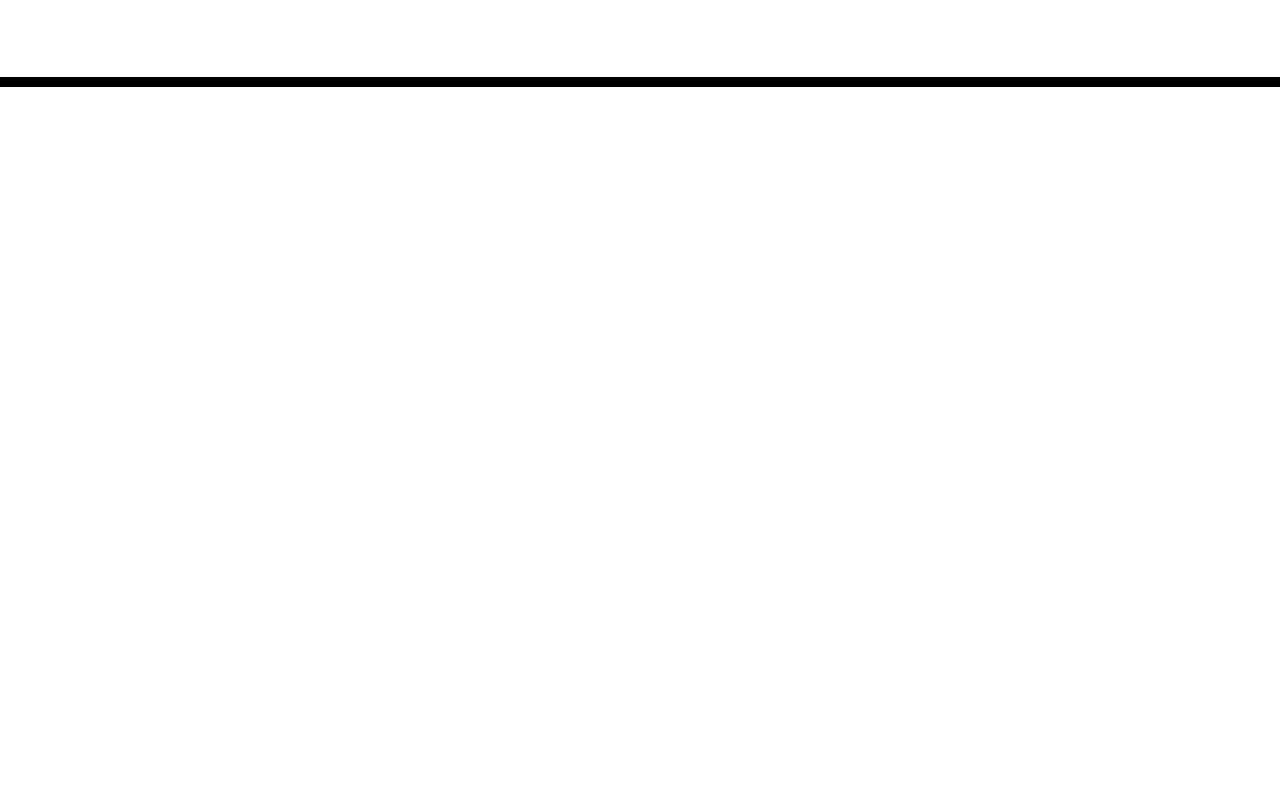
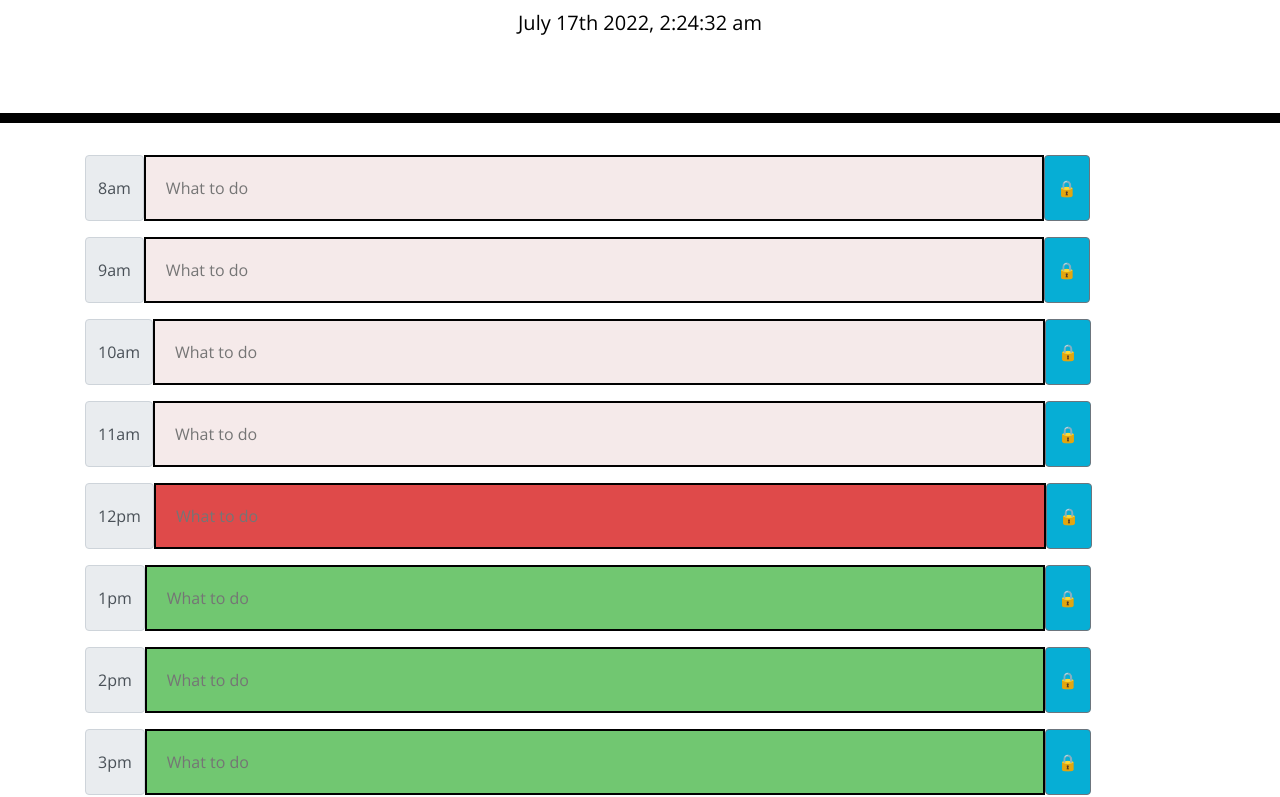
Before and after one commit to Hoffalypse/Schedule-Maker, a plain HTML site: page index.html in a window 1280 px wide. Shown: the part 181-978 px from the top of the page. Before the commit the page ends 800 px from the top, so only its background shows below. Drawn offline with nearby package versions, Linux system fonts and the light colour scheme.

Commit message:
basic page setup complete

```diff
--- a/assets/script.js
+++ b/assets/script.js
@@ -1,11 +1,54 @@
 
 //display current date on top of the page
+let timeEl = $('#currentDay');
+let date = moment().format('MMMM Do YYYY, h:mm:ss a');
+timeEl.append(date);
 
-const time = moment().format('MMMM Do YYYY, h:mm:ss a');
+//display timeblocks for working hours of the day
+let container = $('.container');
+let timeBlock = $('#timeBlock');
 
-alert(time);
-//display timeblocks for working hours of the day
+
+let t = 1;
+let times = [
+    '8am',
+    '9am',
+    '10am',
+    '11am',
+    '12pm',
+    '1pm',
+    '2pm',
+    '3pm',
+    '4pm',
+    '5pm'
+
+]
+for (let i = 0; i < times.length; i++) {
+    let blocks = $(`#${times[i]}`);
+    blocks.attr('class', 'time-block');
+    blocks.text(times[i]);
+    timeBlock.append(blocks);
+
+//gets  current time in correct syntax from moment
+    let current = moment().format('ha');
+
 //color code time blocks for past present and future
+    if ('12pm' == times[i]) {
+    blocks.attr('class','green')
+}
+else if ('12pm' == times[i-t]) {
+    blocks.attr('class','yellow')
+    t++;
+    }
+//     let inputTodo = $('<span>');
+
+//     blocks.append(inputTodo);
+}
+
 //enter info into each timeblock
+
+
+
+
 //save timeblock info into local storage
 // when page is refreshed, saved events persist
--- a/assets/style.css
+++ b/assets/style.css
@@ -20,14 +20,35 @@ textarea {
   border-radius: 0;
   border-bottom: 10px solid black;
 }
+.green {
+  background-color: rgb(223, 74, 74);
+  list-style: none;
+  text-align: left;
+  padding:20px;
+  border: 2px solid black;
 
+}
+.yellow {
+  background-color: rgb(113, 199, 113);
+  list-style: none;
+  text-align: left;
+  padding:20px;
+  border: 2px solid black;
+
+}
 .description {
   white-space: pre-wrap;
 }
+.btn  {
+  background-color: #06aed5;
+}
 
 .time-block {
-  text-align: center;
-  border-radius: 15px;
+
+  text-align: left;
+  background-color: rgb(245, 234, 234);
+  padding:20px;
+  border: 2px solid black;
 }
 
 .row {
--- a/index.html
+++ b/index.html
@@ -28,9 +28,60 @@
       <p class="lead">A simple calendar app for scheduling your work day</p>
       <p id="currentDay" class="lead"></p>
     </header>
-    <div class="container">
-      <!-- Timeblocks go here -->
-    </div>
+    <section class="container">
+
+      <div class="input-group mb-3">
+        <span class="input-group-text" id="basic-addon1">8am</span>
+        <input id ="8am" type="text" style ="width: 900px;" class="form-control" placeholder="What to do" aria-label="What to do" aria-describedby="button-addon2">
+        <button class="btn btn-outline-secondary" type="button" id="button-addon2">🔒</button>
+      </div>
+      <div class="input-group mb-3">
+        <span class="input-group-text" id="basic-addon1">9am</span>
+        <input id ="9am" type="text" style ="width: 900px;" class="form-control" placeholder="What to do" aria-label="What to do" aria-describedby="button-addon2">
+        <button class="btn btn-outline-secondary" type="button" id="button-addon2">🔒</button>
+      </div>
+      <div class="input-group mb-3">
+        <span class="input-group-text" id="basic-addon1">10am</span>
+        <input id ="10am" type="text" style ="width: 892px;"class="form-control" placeholder="What to do" aria-label="What to do" aria-describedby="button-addon2">
+        <button class="btn btn-outline-secondary" type="button" id="button-addon2">🔒</button>
+      </div>
+      <div class="input-group mb-3">
+        <span class="input-group-text" id="basic-addon1">11am</span>
+        <input id ="11am" type="text"style ="width: 892px;" class="form-control" placeholder="What to do" aria-label="What to do" aria-describedby="button-addon2">
+        <button class="btn btn-outline-secondary" type="button" id="button-addon2">🔒</button>
+      </div>
+      <div class="input-group mb-3">
+        <span class="input-group-text" id="basic-addon1">12pm</span>
+        <input id ="12pm" type="text"style ="width: 892px;" class="form-control" placeholder="What to do" aria-label="What to do" aria-describedby="button-addon2">
+        <button class="btn btn-outline-secondary" type="button" id="button-addon2">🔒</button>
+      </div>
+      <div class="input-group mb-3">
+        <span class="input-group-text" id="basic-addon1">1pm</span>
+        <input id ="1pm" type="text"style ="width: 900px;" class="form-control" placeholder="What to do" aria-label="What to do" aria-describedby="button-addon2">
+        <button class="btn btn-outline-secondary" type="button" id="button-addon2">🔒</button>
+      </div>
+      <div class="input-group mb-3">
+        <span class="input-group-text" id="basic-addon1">2pm</span>
+        <input id ="2pm" type="text"style ="width: 900px;" class="form-control" placeholder="What to do" aria-label="What to do" aria-describedby="button-addon2">
+        <button class="btn btn-outline-secondary" type="button" id="button-addon2">🔒</button>
+      </div>
+      <div class="input-group mb-3">
+        <span class="input-group-text" id="basic-addon1">3pm</span>
+        <input id ="3pm" type="text" style ="width: 900px;"class="form-control" placeholder="What to do" aria-label="What to do" aria-describedby="button-addon2">
+        <button class="btn btn-outline-secondary" type="button" id="button-addon2">🔒</button>
+      </div>
+      <div class="input-group mb-3">
+        <span class="input-group-text" id="basic-addon1">4pm</span>
+        <input id ="4pm" type="text"style ="width: 900px;" class="form-control" placeholder="What to do" aria-label="What to do" aria-describedby="button-addon2">
+        <button class="btn btn-outline-secondary" type="button" id="button-addon2">🔒</button>
+      </div>
+      <div class="input-group mb-3">
+        <span class="input-group-text" id="basic-addon1">5pm</span>
+        <input id ="5pm" type="text" style ="width: 900px;"class="form-control" placeholder="What to do" aria-label="What to do" aria-describedby="button-addon2">
+        <button class="btn btn-outline-secondary" type="button" id="button-addon2">🔒</button>
+      </div>
+
+    </section>
 
     <script src="https://cdnjs.cloudflare.com/ajax/libs/jquery/3.2.1/jquery.min.js"></script>
     <script src="https://cdnjs.cloudflare.com/ajax/libs/moment.js/2.24.0/moment.min.js"></script>
```
